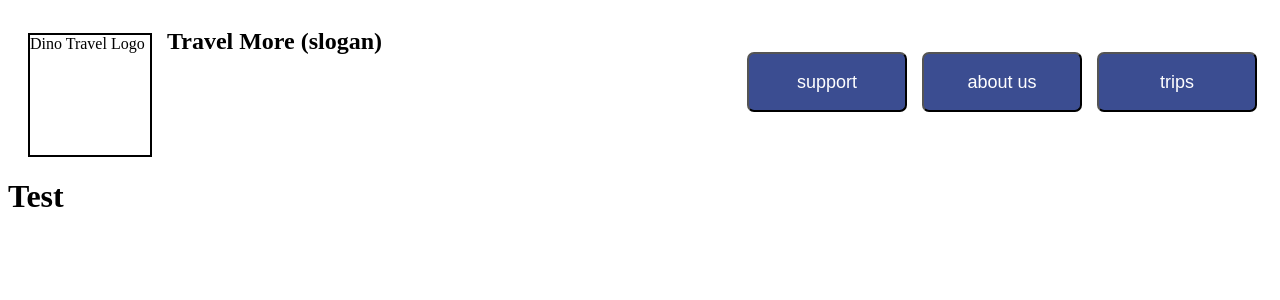
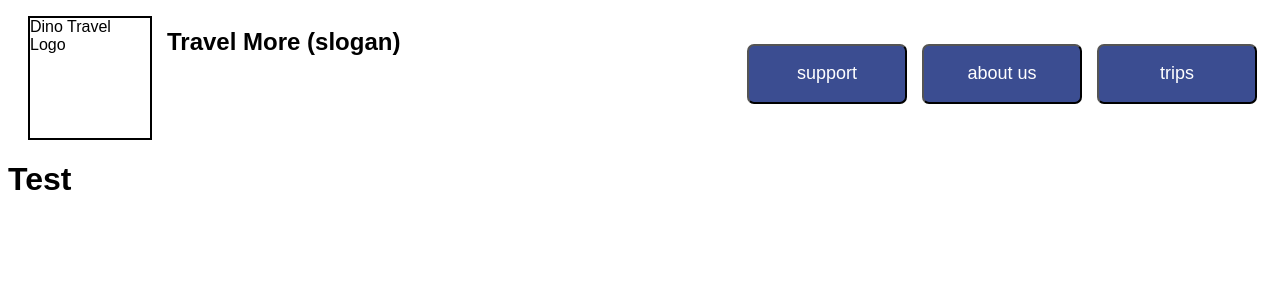
Before and after one commit to Daniel-McCarthy/DinoTravelFrontend, a React app: page / in a window 1280 px wide. Shown: the top 300 px of the page. Built offline with nearby package versions, Linux system fonts and the light colour scheme.

Commit message:
Set website font to sans-serif to match UI design
To fit the UI design given for the website, all fonts have been moved to sans-serif style.

```diff
--- a/src/styles/HomePage.css
+++ b/src/styles/HomePage.css
@@ -1,3 +1,7 @@
+body {
+    font-family: sans-serif;
+}
+
 header {
     display: flex;
     justify-content: space-between;
```
